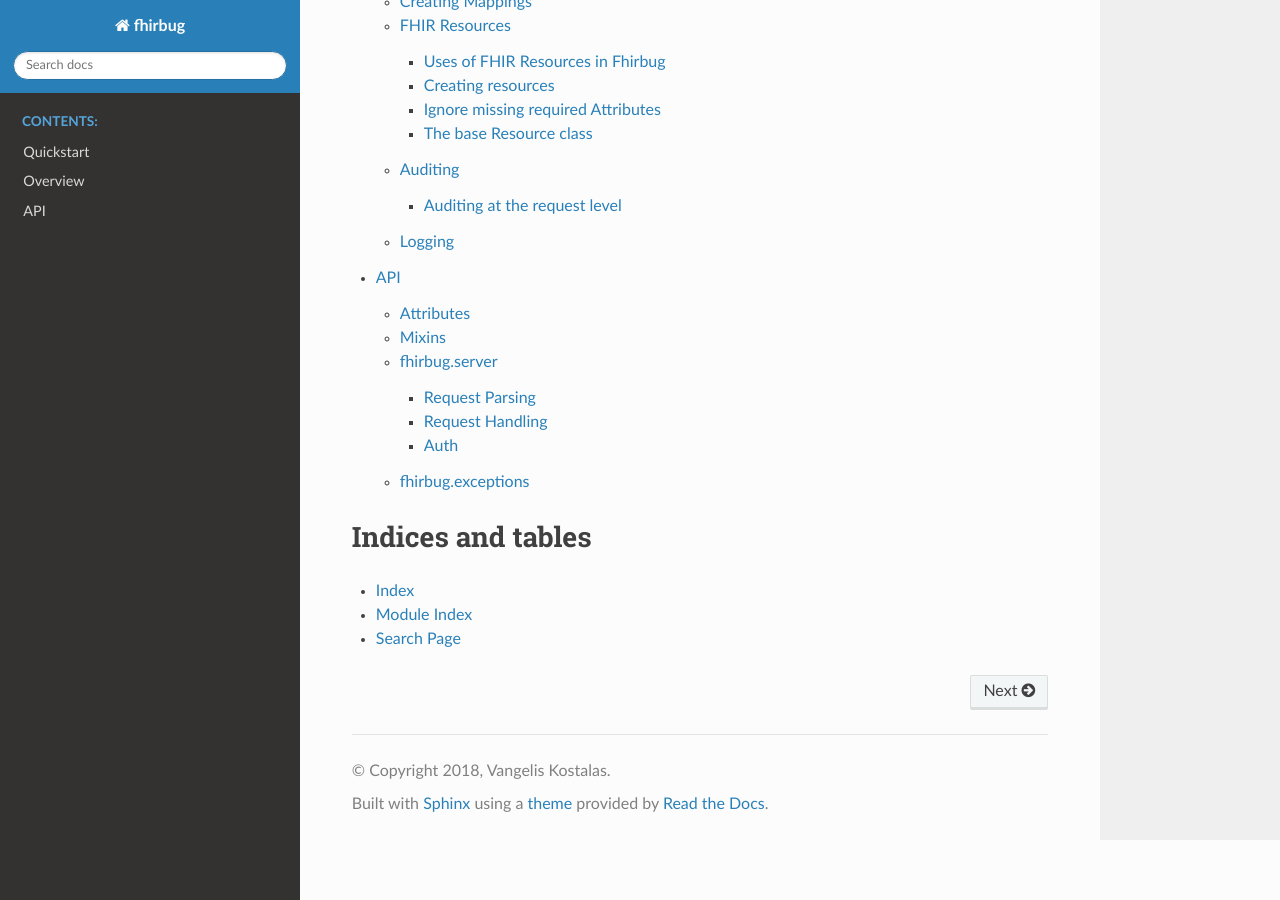
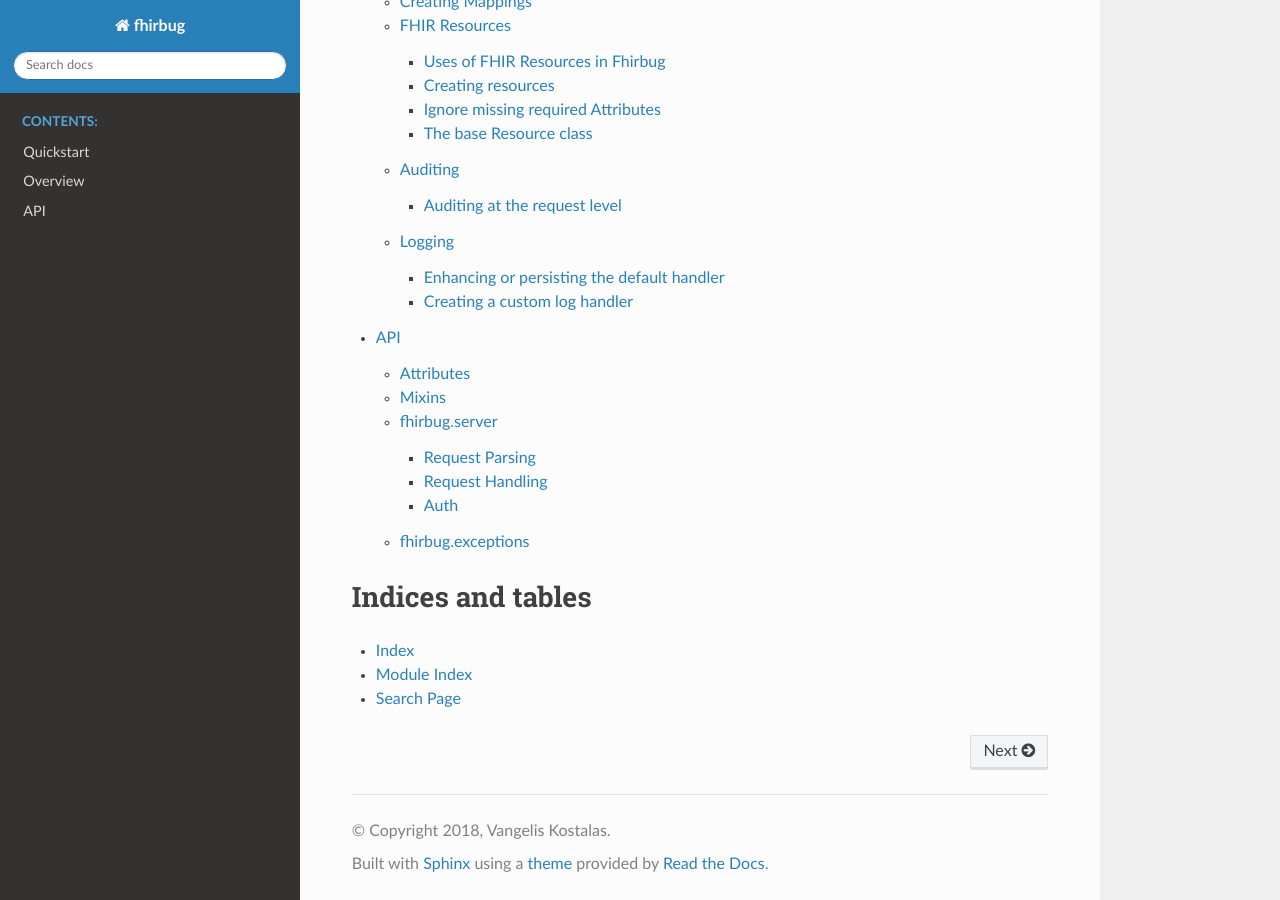
Before and after one commit to zensoup/fhirbug, a Sphinx documentation site: the page built from docs/index.rst, in a window 1280 px wide and 900 px high, scrolled down 1238 px. Built offline with Sphinx 7.4.7 and the Read the Docs theme 2.0.0, drawn with Linux system fonts in a browser that asks for light colours; some of the changed lines change nothing that is shown.

Commit message:
Logging docs

```diff
--- a/docs/overview/logging.rst
+++ b/docs/overview/logging.rst
@@ -1,2 +1,94 @@
 Logging
 -------
+
+Fhirbug's :mod:`RequestHandlers <fhirbug.server.requesthandlers>` all have a
+method called ``log_request`` that is called whenever a request is done being proccessed
+with several information about the request.
+
+By default, this method returns an :class:`AuditEvent <fhirbug.Fhir.Resources.auditevent.AuditEvent>` FHIR resource instance populated
+with available information about the request.
+
+
+Enhancing or persisting the default handler
+___________________________________________________
+
+Enhancing the generated AuditEvents with extra information about the request
+and Persisiting them is pretty simple. Just use custom :mod:`RequestHandlers <fhirbug.server.requesthandlers>` and override the ``log_request`` method:
+
+::
+
+    from fhirbug.Fhir.resources import AuditEventEntity
+    from fhirbug.config import import_models
+
+    class EnhancedLoggingMixin:
+        def log_request(self, *args, **kwargs):
+            audit_event = super(EnhancedLoggingMixin, self).log_request(*args, **kwargs)
+
+            context = kwargs["query"].context
+            user = context.user
+            # We populate the entity field with info about the user
+            audit_event.entity = [
+                AuditEventEntity({
+                    "type": {"display": "Person"},
+                    "name": user.username,
+                    "description": user.userid,
+                })
+            ]
+            return audit_event
+
+
+    class PersistentLoggingMixin:
+        def log_request(self, *args, **kwargs):
+            audit_event = super(PersistentLoggingMixin, self).log_request(*args, **kwargs)
+            models = import_models()
+            AuditEvent = getattr(models, 'AuditEvent')
+            audit_event_model = AuditEvent.create_from_resource(audit_event)
+            return audit_event
+
+    # Create the handler
+    class CustomGetRequestHandler(
+        PersistentLoggingMixin, EnhancedLoggingMixin, GetRequestHandler
+    ):
+        pass
+
+.. note:: In order to have access to the user instance we assume you have passed
+          a query context to the request handler's handle method containing
+          the necessary info
+
+.. note:: Note that the order in which we pass the mixins to the custom handler class
+          is important. Python applies mixins from right to left, meaning
+          ``PersistentLoggingMixin``'s ``super()`` method will call
+          ``EnhancedLoggingMixin``'s ``log_request`` and ``EnhancedLoggingMixin``'s
+          ``super()`` method will call ``GetRequestHandler``'s
+
+
+          So, we expect the AuditEvent that is persisted by the
+          ``PersistentLoggingMixin`` to contain information about the user because
+          it is comes before ``EnhancedLoggingMixin`` in the class definition
+
+
+Creating a custom log handler
+___________________________________________________
+
+If you don't want to use fhirbug's default log handling and want to implement
+something your self, the process is pretty much the same. You implement your own
+``log_request`` method and process the information that is passed to it by
+fhirbug any way you want. Essentially the only difference with the examples above
+is that you do not call ``super()`` inside your custom log function.
+
+The signature of the ``log_request`` function is the following:
+
+.. automethod:: fhirbug.server.requesthandlers.AbstractRequestHandler.log_request(self, url, query, status, method, resource=None, OperationOutcome=None, request_body=None, time=datetime.now())
+
+Here's an example where we use python's built-in logging module:
+
+::
+
+    from datetme import datetime
+    from logging import getLogger
+
+    logger = getLogger(__name__)
+
+    class CustomGetRequestHandler(GetRequestHandler):
+        def log_request(self, url, status, method, *args, **kwargs):
+            logger.info("%s: %s %s %s" % (datetime.now(), method, url, status))
```
